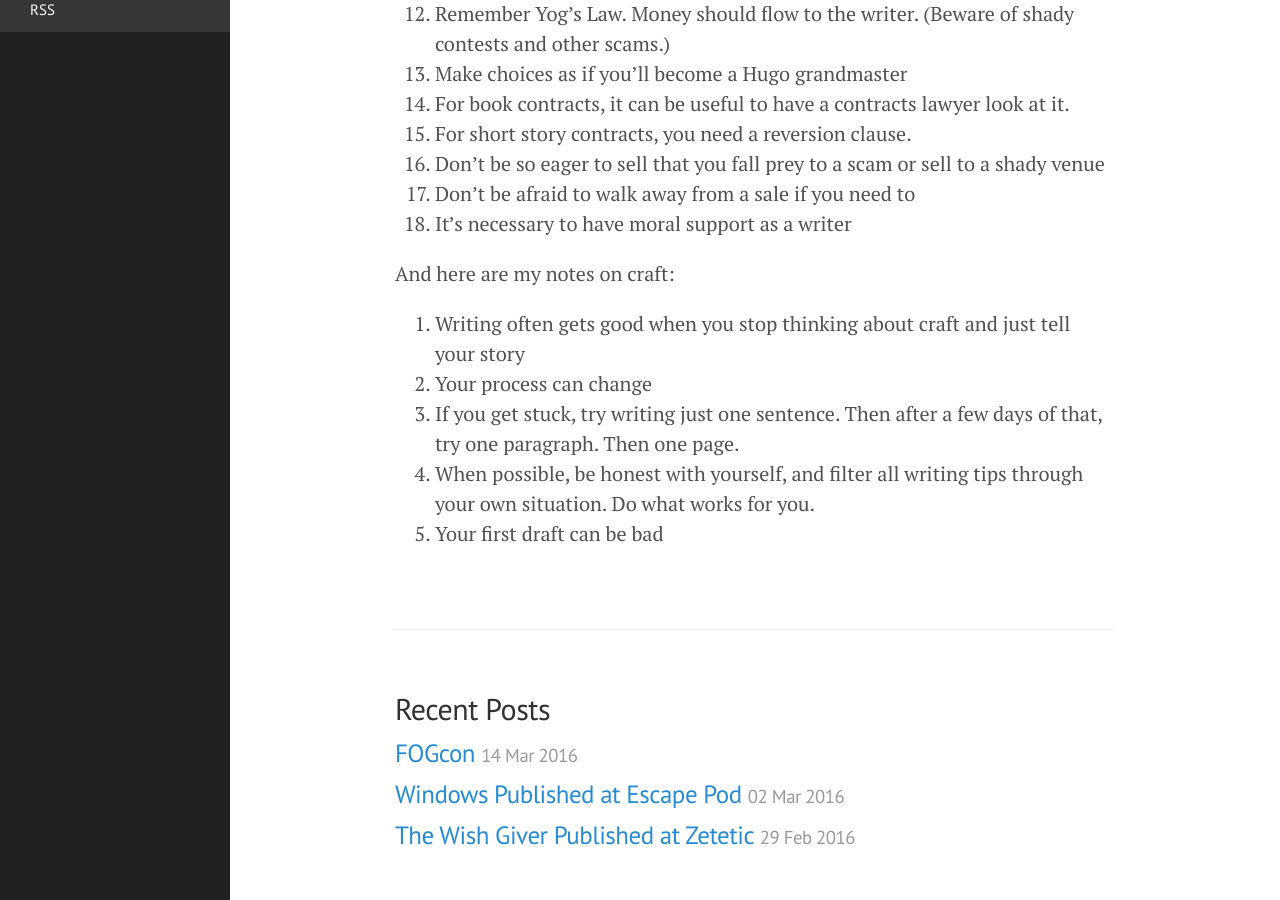
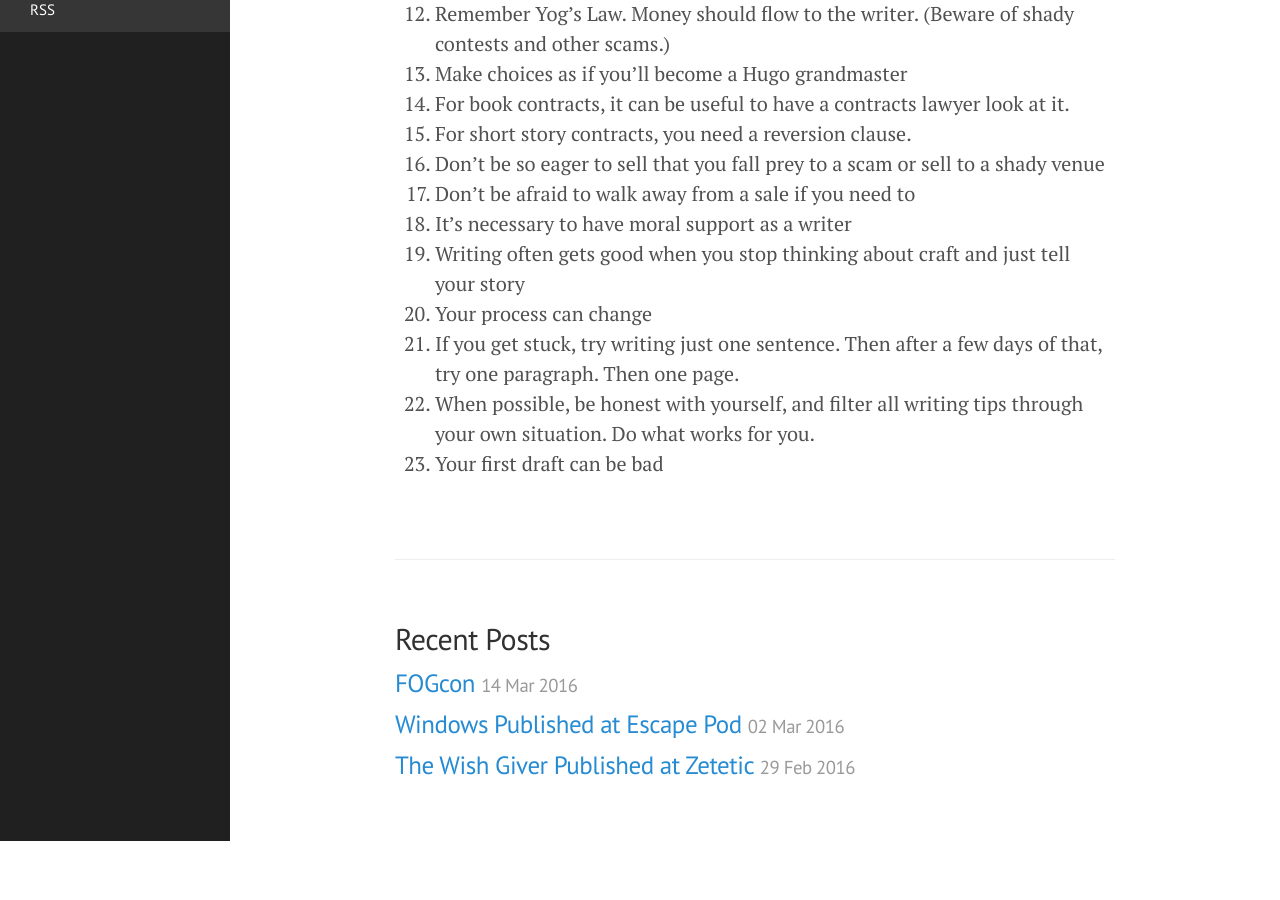
Before and after one commit to BethGoder/BethGoder.github.io, a Jekyll site: the page built from _posts/2016-03-20-Fogcon-Best-Advice.markdown, in a window 1280 px wide and 900 px high, scrolled down 801 px. Built offline with Jekyll 4.4.1, drawn with Linux system fonts in a browser that asks for light colours; after the commit the page ends 1642 px from its top, so only the background shows below that.

Commit message:
Update 2016-03-20-Fogcon-Best-Advice.markdown

```diff
--- a/_posts/2016-03-20-Fogcon-Best-Advice.markdown
+++ b/_posts/2016-03-20-Fogcon-Best-Advice.markdown
@@ -25,10 +25,8 @@ Disclaimer: This isn't an exact transcript. Lots of stuff is paraphrased, and ev
 16. Don't be so eager to sell that you fall prey to a scam or sell to a shady venue
 17. Don't be afraid to walk away from a sale if you need to
 18. It's necessary to have moral support as a writer
-
-And here are my notes on craft:
-1. Writing often gets good when you stop thinking about craft and just tell your story
-2. Your process can change
-3. If you get stuck, try writing just one sentence. Then after a few days of that, try one paragraph. Then one page.
-4. When possible, be honest with yourself, and filter all writing tips through your own situation. Do what works for you.
-5. Your first draft can be bad
+19. Writing often gets good when you stop thinking about craft and just tell your story
+20. Your process can change
+21. If you get stuck, try writing just one sentence. Then after a few days of that, try one paragraph. Then one page.
+22. When possible, be honest with yourself, and filter all writing tips through your own situation. Do what works for you.
+23. Your first draft can be bad
```
